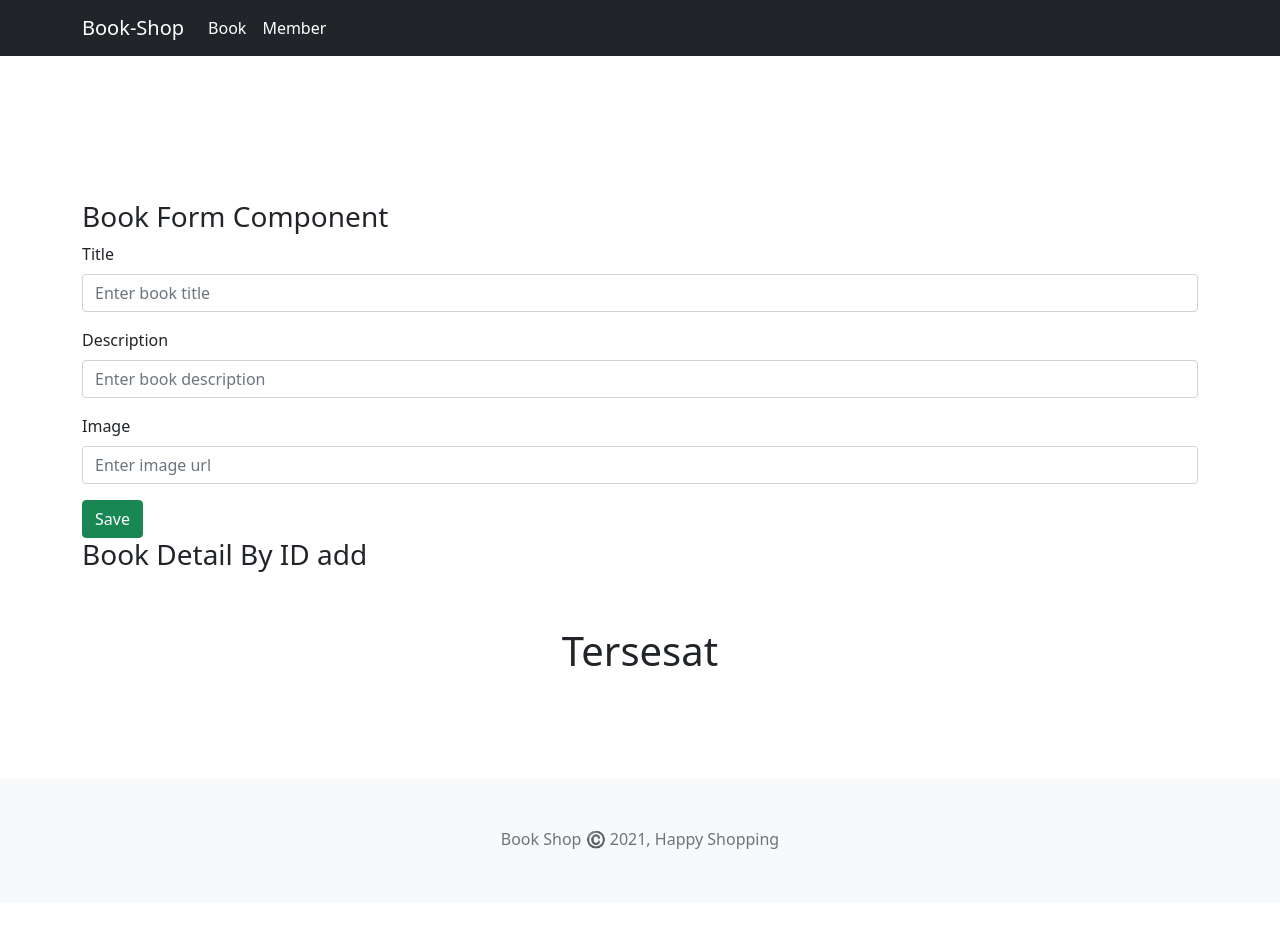
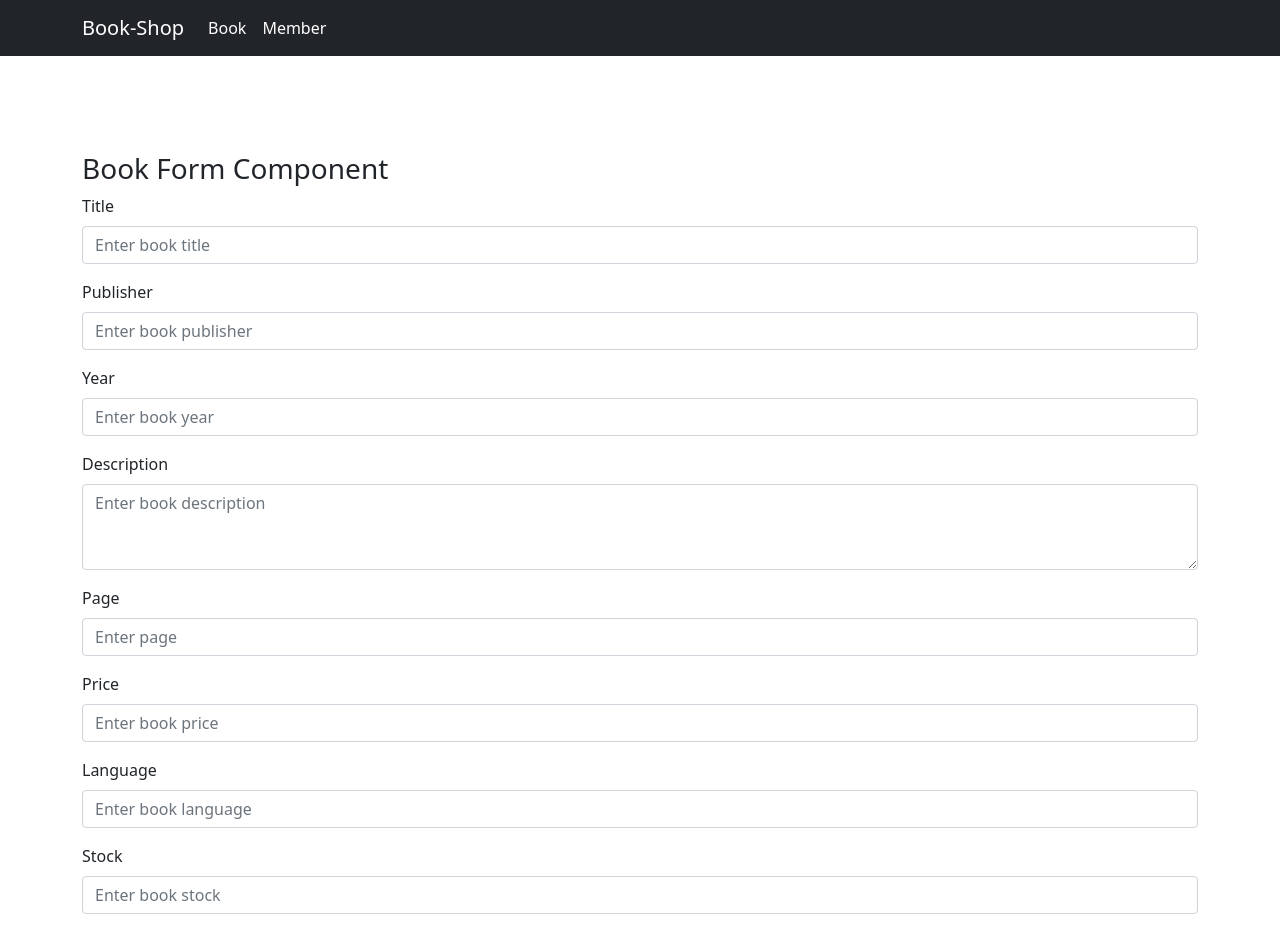
Before and after one commit to DASetya/belajar-react.js, a React (Create React App) app: page /books/add in a window 1280 px wide. Shown: the top 928 px of the page. Before the commit the page ends 903 px from the top, so only its background shows below. Built offline with nearby package versions, Linux system fonts and the light colour scheme.

Commit message:
[FIX] validate form

```diff
--- a/package.json
+++ b/package.json
@@ -3,16 +3,20 @@
   "version": "0.1.0",
   "private": true,
   "dependencies": {
+    "@hookform/resolvers": "^2.8.1",
     "@testing-library/jest-dom": "^5.14.1",
     "@testing-library/react": "^11.2.7",
     "@testing-library/user-event": "^12.8.3",
+    "axios": "^0.21.4",
     "bootstrap": "^5.1.1",
     "react": "^17.0.2",
     "react-bootstrap": "^2.0.0-rc.0",
     "react-dom": "^17.0.2",
+    "react-hook-form": "^7.15.4",
     "react-router-dom": "^5.3.0",
     "react-scripts": "4.0.3",
-    "web-vitals": "^1.1.2"
+    "web-vitals": "^1.1.2",
+    "yup": "^0.32.9"
   },
   "scripts": {
     "start": "react-scripts start",
--- a/src/components/books/BookForm.js
+++ b/src/components/books/BookForm.js
@@ -1,19 +1,64 @@
 import React, { useState } from "react";
 import { Container, Row, Form, Button, Col } from "react-bootstrap";
+import { useForm } from "react-hook-form";
+import { yupResolver } from "@hookform/resolvers/yup";
+import { bookSchema } from "../validations/validationSchema";
 
-const BookForm = (props) => {
+const BookForm = () => {
+  // object destructuring
+  const {
+    register,
+    handleSubmit,
+    reset,
+    setValue,
+    formState: { errors, isSubmitting },
+  } = useForm({
+    resolver: yupResolver(bookSchema),
+  });
+
+  const submitForm = (data) => {
+    console.log(data);
+  };
+
   return (
     <Row>
       <Col>
-          <h3 className="mt-5">Book Form Component</h3>
-          <Form>
+        <h3 className>Book Form Component</h3>
+        <Form onSubmit={handleSubmit(submitForm)}>
           <Form.Group className="mb-3" controlId="formBasicTitle">
             <Form.Label>Title</Form.Label>
             <Form.Control
               type="text"
               placeholder="Enter book title"
               name="title"
+              {...register("title")}
+              className={`form-control ${errors.title ? "is-invalid" : ""}`}
             />
+            <div className="invalid-feedback">{errors.title?.message}</div>
+          </Form.Group>
+
+          <Form.Group className="mb-3" controlId="formBasicPublisher">
+            <Form.Label>Publisher</Form.Label>
+            <Form.Control
+              type="text"
+              placeholder="Enter book publisher"
+              name="publisher"
+              {...register("publisher")}
+              className={`form-control ${errors.publisher ? "is-invalid" : ""}`}
+            />
+            <div className="invalid-feedback">{errors.publisher?.message}</div>
+          </Form.Group>
+
+          <Form.Group className="mb-3" controlId="formBasicYear">
+            <Form.Label>Year</Form.Label>
+            <Form.Control
+              type="text"
+              placeholder="Enter book year"
+              name="year"
+              {...register("year")}
+              className={`form-control ${errors.year ? "is-invalid" : ""}`}
+            />
+            <div className="invalid-feedback">{errors.year?.message}</div>
           </Form.Group>
 
           <Form.Group className="mb-3" controlId="formBasicDescription">
@@ -22,21 +67,70 @@ const BookForm = (props) => {
               type="text"
               placeholder="Enter book description"
               name="description"
+              as="textarea"
+              rows={3}
+              {...register("description")}
+              className={`form-control ${
+                errors.description ? "is-invalid" : ""
+              }`}
             />
+            <div className="invalid-feedback">
+              {errors.description?.message}
+            </div>
           </Form.Group>
 
-            <Form.Group className="mb-3" controlId="formBasicImage">
-              <Form.Label>Image</Form.Label>
+          <Form.Group className="mb-3" controlId="formBasicPage">
+            <Form.Label>Page</Form.Label>
             <Form.Control
               type="text"
-                placeholder="Enter image url"
-                name="image"
+              placeholder="Enter page"
+              name="page"
+              {...register("page")}
+              className={`form-control ${errors.page ? "is-invalid" : ""}`}
             />
+            <div className="invalid-feedback">{errors.page?.message}</div>
+          </Form.Group>
+
+          <Form.Group className="mb-3" controlId="formBasicPrice">
+            <Form.Label>Price</Form.Label>
+            <Form.Control
+              type="text"
+              placeholder="Enter book price"
+              name="price"
+              {...register("price")}
+              className={`form-control ${errors.price ? "is-invalid" : ""}`}
+            />
+            <div className="invalid-feedback">{errors.price?.message}</div>
+          </Form.Group>
+
+          <Form.Group className="mb-3" controlId="formBasicLanguage">
+            <Form.Label>Language</Form.Label>
+            <Form.Control
+              type="text"
+              placeholder="Enter book language"
+              name="language"
+              {...register("language")}
+              className={`form-control ${errors.language ? "is-invalid" : ""}`}
+            />
+            <div className="invalid-feedback">{errors.language?.message}</div>
+          </Form.Group>
+
+          <Form.Group className="mb-3" controlId="formBasicStock">
+            <Form.Label>Stock</Form.Label>
+            <Form.Control
+              type="text"
+              placeholder="Enter book stock"
+              name="stock"
+              {...register("stock")}
+              className={`form-control ${errors.stock ? "is-invalid" : ""}`}
+            />
+            <div className="invalid-feedback">{errors.stock?.message}</div>
           </Form.Group>
 
           <Button variant="success" type="submit">
             Save
           </Button>
+          <Button variant="warning" className="mx-3" >Cancel</Button>
         </Form>
       </Col>
     </Row>
--- /dev/null
+++ b/src/components/validations/validationSchema.js
@@ -0,0 +1,36 @@
+import * as yup from "yup";
+
+export const bookSchema = yup.object().shape({
+  title: yup
+    .string()
+    .required("Title is required")
+    .min(3, "Title must be at least 3 characters"),
+  publisher: yup
+    .string()
+    .required("Publisher is required")
+    .min(1, "Publisher must be at least 1 character"),
+  year: yup
+    .number()
+    .required("Year is required")
+    .max(4, "year must be 4 numbers"),
+  description: yup
+    .string()
+    .required("Description is required")
+    .min(10, "Description must be at least 10 characters"),
+  page: yup
+    .number()
+    .required("Page is required")
+    .min(1, "Page must be at least 1 page"),
+  price: yup
+    .number()
+    .required("Price is required")
+    .min(1, "Price must be at least Rp. 0"),
+  language: yup
+    .string()
+    .required("Language is required")
+    .min(3, "Language must be at least 3 characters"),
+  stock: yup
+    .number()
+    .required("Stock is required")
+    .min(1, "Stock must be at least 0"),
+});
--- a/src/pages/Routing.js
+++ b/src/pages/Routing.js
@@ -9,6 +9,7 @@ import Home from "./Home";
 import Footer from "./template/Footer";
 import BookDetail from "../components/books/BookDetail";
 import NotFound from "../components/404/NotFound";
+import { Redirect } from "react-router";
 
 const Routing = () => {
   return (
@@ -22,7 +23,8 @@ const Routing = () => {
           <Route path="/books/:id" component={BookDetail} />
           <Route path="/members" exact component={MemberList} />
           <Route path="/members/add" exact component={MemberForm} />
-          <Route path="*" component={NotFound} />
+          {/* <Route path="/404" component={NotFound} />
+          <Redirect from="*" to="/404" /> */}
         </section>
       </Switch>
       <Footer />
```
Also changed, not shown: 1 other file (tests, documents, lock files or other folders). Lines whose indentation alone changed are shown as unchanged.
